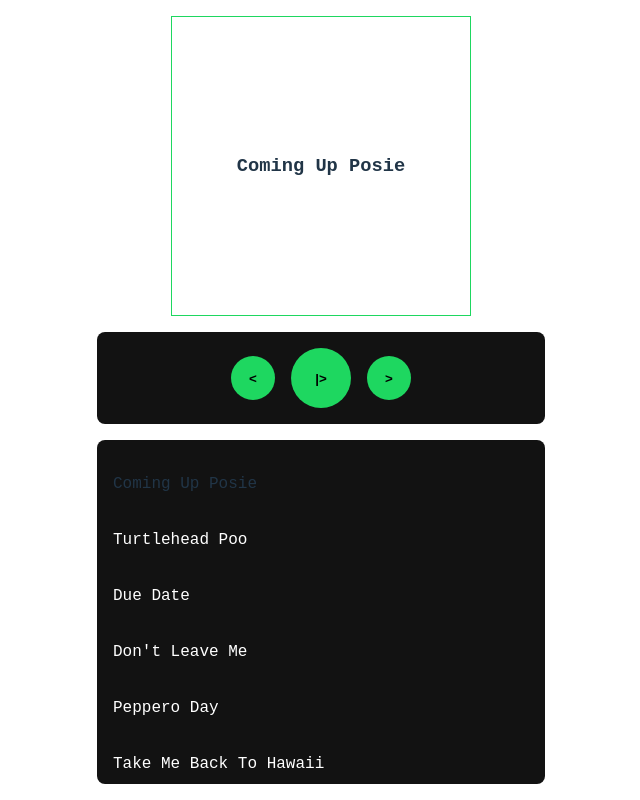
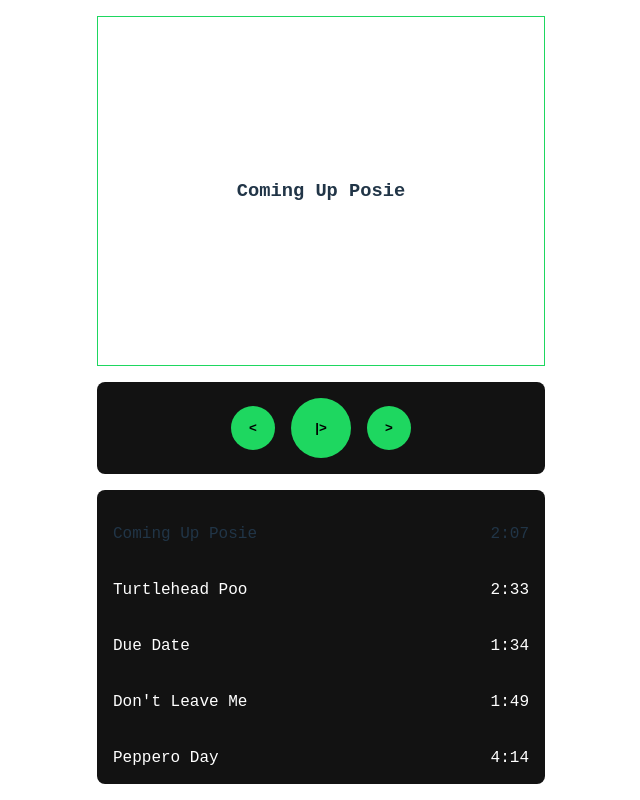
Before and after one commit to strickinato/jukebox, a Svelte app: page / in a window 1280 px wide. Shown: the whole page, without its empty margins (319-959 px from the left). Built offline with nearby package versions, Linux system fonts and the light colour scheme.

Commit message:
dont leave me art and more

```diff
--- a/src/MusicPlayer.svelte
+++ b/src/MusicPlayer.svelte
@@ -6,7 +6,7 @@
         {
             title: "Coming Up Posie",
             src: "/songs/coming-up-posie.m4a",
-            duration: "2:33",
+            duration: "2:07",
         },
         {
             title: "Turtlehead Poo",
@@ -22,6 +22,7 @@
             title: "Don't Leave Me",
             src: "/songs/dont-leave-me.mp3",
             duration: "1:49",
+            albumArt: "/songs/dont-leave-me.jpg",
         },
         {
             title: "Peppero Day",
@@ -63,6 +64,7 @@
     function onKeyDown(e) {
         switch (e.keyCode) {
             case 32: // space
+                e.preventDefault();
                 if (isPlaying) {
                     pause();
                 } else {
@@ -83,43 +85,21 @@
     });
 
     function updateMedia() {
+        function toImage(src) {
+            return {
+                src,
+                sizes: "878x878",
+                type: "image/png",
+            };
+        }
         if ("mediaSession" in navigator) {
             navigator.mediaSession.metadata = new MediaMetadata({
                 title: currentSong.title,
                 artist: "Toot Blaster",
                 album: "The Definitive Collection",
-                artwork: [
-                    {
-                        src: "https://dummyimage.com/96x96",
-                        sizes: "96x96",
-                        type: "image/png",
-                    },
-                    {
-                        src: "https://dummyimage.com/128x128",
-                        sizes: "128x128",
-                        type: "image/png",
-                    },
-                    {
-                        src: "https://dummyimage.com/192x192",
-                        sizes: "192x192",
-                        type: "image/png",
-                    },
-                    {
-                        src: "https://dummyimage.com/256x256",
-                        sizes: "256x256",
-                        type: "image/png",
-                    },
-                    {
-                        src: "https://dummyimage.com/384x384",
-                        sizes: "384x384",
-                        type: "image/png",
-                    },
-                    {
-                        src: "https://dummyimage.com/512x512",
-                        sizes: "512x512",
-                        type: "image/png",
-                    },
-                ],
+                artwork: currentSong.albumArt
+                    ? [toImage(currentSong.albumArt)]
+                    : [],
             });
         }
     }
@@ -179,7 +159,18 @@
 
 <div class="wrapper">
     <div class="now-playing">
-        <h3>{currentSong.title}</h3>
+        {#if currentSong.albumArt}
+            <img
+                alt={currentSong.title}
+                src={currentSong.albumArt}
+                width="100%"
+                height="100%"
+            />
+        {:else}
+            <div style="padding: 16px">
+                <h3>{currentSong.title}</h3>
+            </div>
+        {/if}
     </div>
 
     <div class="controls">
@@ -193,13 +184,14 @@
     </div>
 
     <div class="song-list">
-        {#each playlist as { title }, index}
+        {#each playlist as { title, duration }, index}
             <button
                 class="song"
                 class:playing={index === currentSongIndex}
                 on:click={playAt(index)}
             >
-                {title}
+                <p>{title}</p>
+                <p>{duration}</p>
             </button>
         {/each}
     </div>
@@ -220,10 +212,10 @@
         max-height: 800px;
         min-height: 300px;
         border: 1px solid #1ed760;
-        padding: 16px;
         display: flex;
         justify-content: center;
         align-items: center;
+        width: 100%;
     }
 
     .song-list {
@@ -236,8 +228,13 @@
         border-radius: 8px;
         padding: 16px;
     }
+    .song-list p {
+        margin: 0;
+    }
     button.song {
         display: flex;
+        justify-content: space-between;
+        align-items: center;
         color: #fff;
         background: none;
         border: none;
```
Also changed, not shown: public/songs/dont-leave-me.jpg (added).
